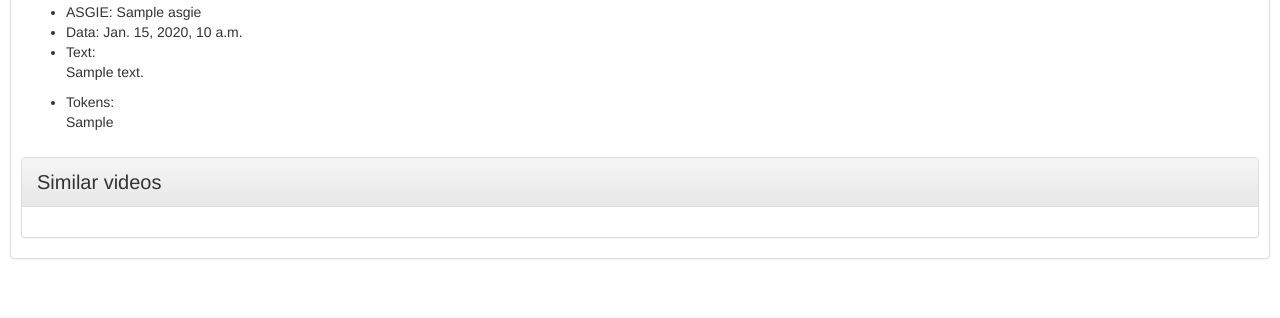
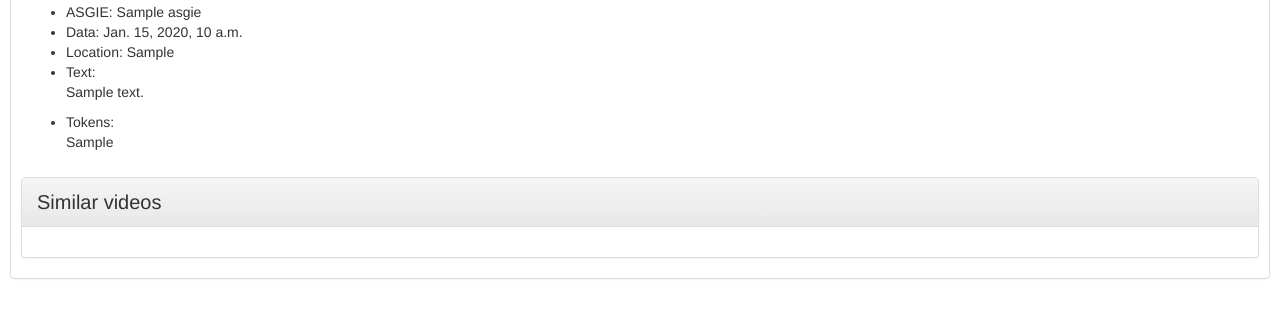
Before and after one commit to davidcampelo/tv4e-recommender, a Django app: page /view/video/1/ in a window 1280 px wide. Shown: the part 169-487 px from the top of the page. Run offline with Django 3.2, Linux system fonts and the light colour scheme; tables that the repository leaves empty hold one stand-in row (values such as "Sample post"); data that the repository does not hold is empty; some libraries are stand-ins or nearby versions.

Commit message:
Now showing video location in the details page

```diff
--- a/view/templates/view/video_detail.html
+++ b/view/templates/view/video_detail.html
@@ -56,6 +56,7 @@
                     <li>URL: <a href="{{video.av_resource.url}}">{{video.av_resource.url}}</a></li>
                     <li>ASGIE: {{video.asgie.title_pt}}</li>
                     <li>Data: {{video.date_creation}}</li>
+                    <li>Location: {{video.location| default:"ALL"}}</li>
                     <li>Text:</li>
                     <p>{{video.desc}}</p>
                     <li>Tokens:</li>
```
